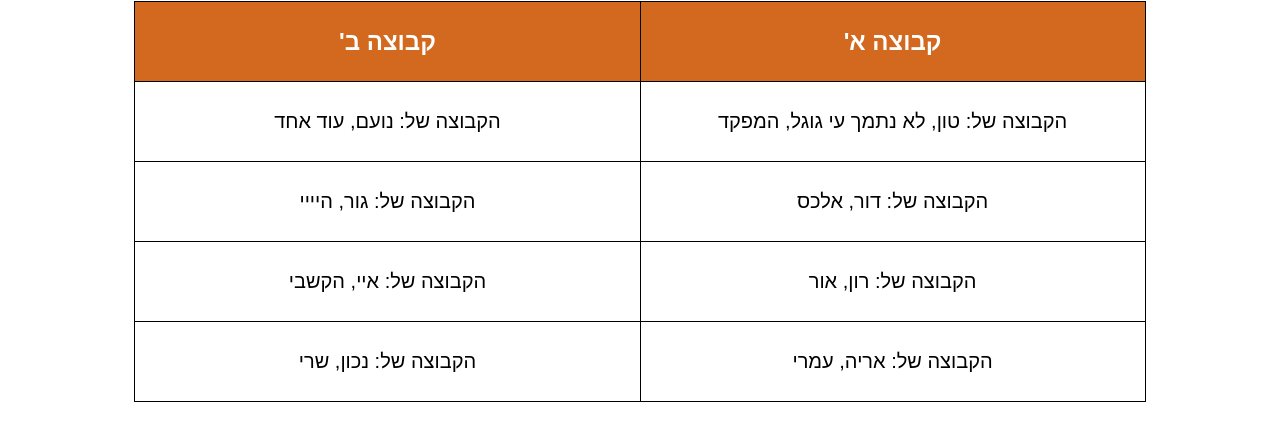
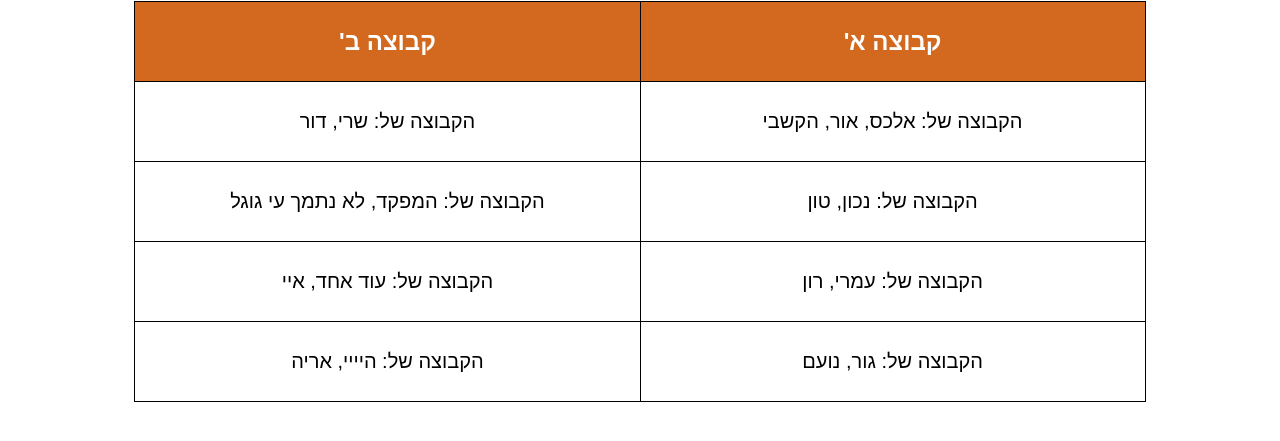
Before and after one commit to maorni-huji/maorni-huji.github.io, a plain HTML site: page index.html in a window 1280 px wide. Shown: the part 195-636 px from the top of the page. Drawn offline with Linux system fonts and the light colour scheme.

Commit message:
Committing index.html for Game {27637515}, Stage 1

```diff
--- a/index.html
+++ b/index.html
@@ -22,20 +22,20 @@
         <th>קבוצה ב'</th>
     </tr>
     <tr>
-        <td>הקבוצה של: טון, לא נתמך עי גוגל, המפקד</td>
-        <td>הקבוצה של: נועם, עוד אחד</td>
+        <td>הקבוצה של: אלכס, אור, הקשבי</td>
+        <td>הקבוצה של: שרי, דור</td>
     </tr>
     <tr>
-        <td>הקבוצה של: דור, אלכס</td>
-        <td>הקבוצה של: גור, היייי</td>
+        <td>הקבוצה של: נכון, טון</td>
+        <td>הקבוצה של: המפקד, לא נתמך עי גוגל</td>
     </tr>
     <tr>
-        <td>הקבוצה של: רון, אור</td>
-        <td>הקבוצה של: איי, הקשבי</td>
+        <td>הקבוצה של: עמרי, רון</td>
+        <td>הקבוצה של: עוד אחד, איי</td>
     </tr>
     <tr>
-        <td>הקבוצה של: אריה, עמרי</td>
-        <td>הקבוצה של: נכון, שרי</td>
+        <td>הקבוצה של: גור, נועם</td>
+        <td>הקבוצה של: היייי, אריה</td>
     </tr>
 </table>
 </body>
```
Also changed, not shown: 2 other files.
